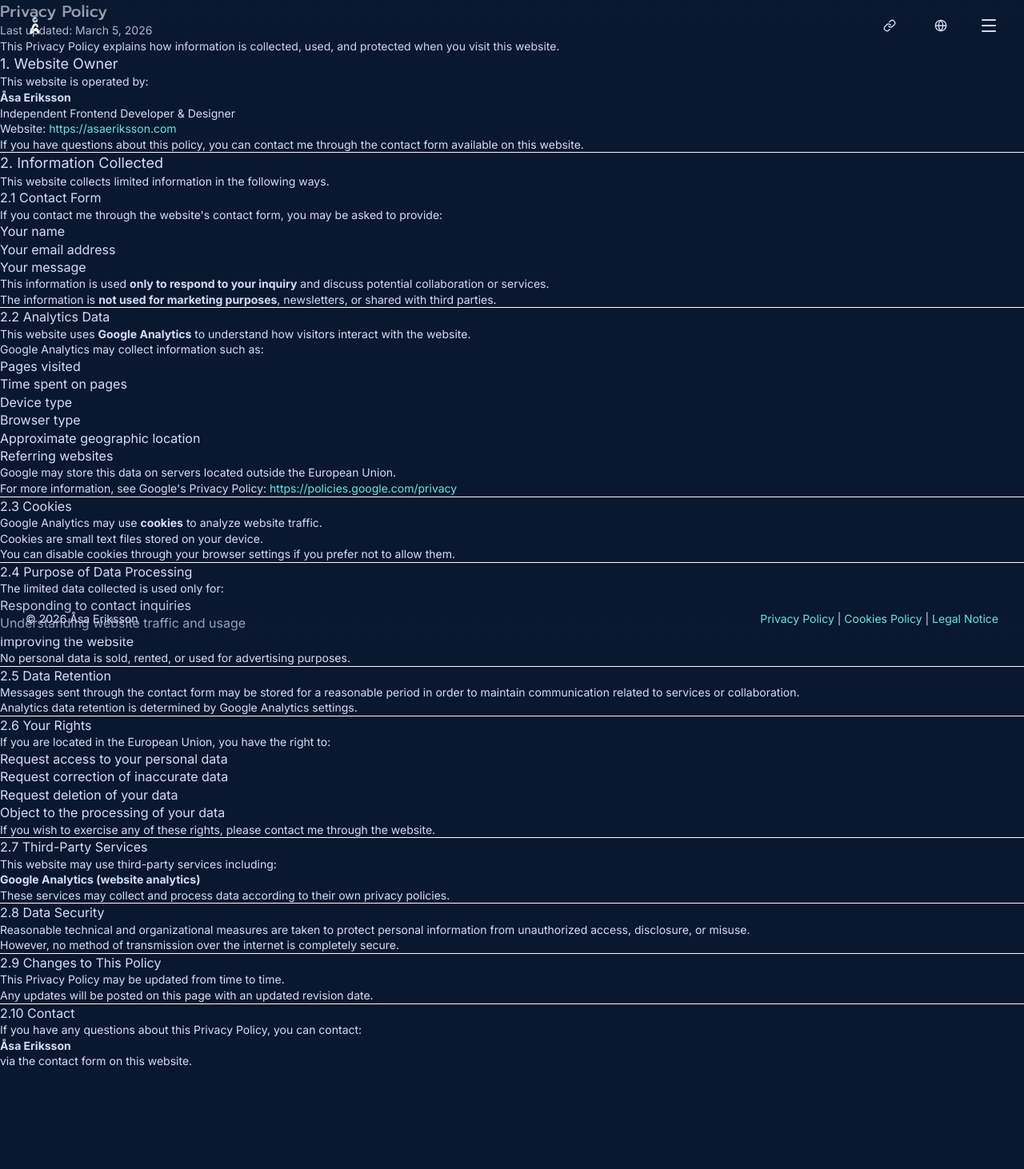
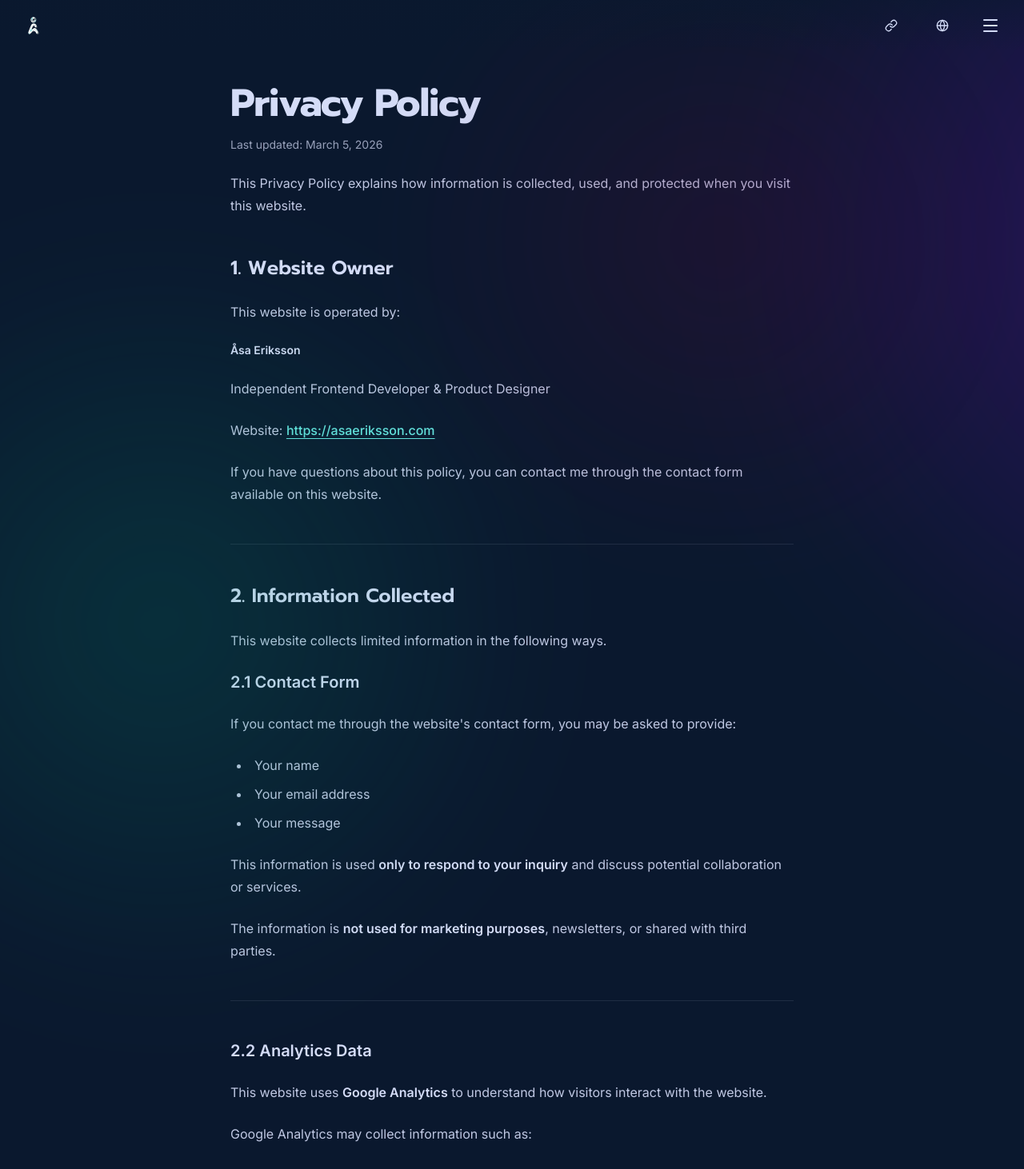
Before and after one commit to Bjornhona/asa-eriksson-portfolio, a Next.js app: page /en/privacy-policy in a window 1280 px wide. Shown: the top 1462 px of the page at 80% size. Before the commit the page ends 1337 px from the top, so only its background shows below. Built offline with nearby package versions, Linux system fonts and the light colour scheme.

Commit message:
privacy policy styling added

```diff
--- a/packages/ui/Logo/Logo.tsx
+++ b/packages/ui/Logo/Logo.tsx
@@ -10,7 +10,7 @@ export interface LogoProps {
 
 const Logo = ({ logoSrc, logoLink = "/", logoDarkModeSrc, logoAlt }: LogoProps) => {
   return (
-    <Link href={logoLink} className="flex">
+    <Link href={logoLink} className="flex ml-[-10px]">
       {/* Logo for dark mode */}
       {logoDarkModeSrc && <Image
         className="hidden dark:block p-2"
--- a/packages/ui/Navigation/Menu/NavbarMenu.tsx
+++ b/packages/ui/Navigation/Menu/NavbarMenu.tsx
@@ -21,7 +21,7 @@ const NavbarMenu = ({
 
   return (
     <>
-      <div className="flex items-center gap-4 text-foreground">
+      <div className="flex items-center gap-4 text-foreground mr-[-10px]">
         {modeSwitch && <ThemeToggle />}
 
         {socialMediaLinks.length > 0 && <SocialMediaLinks socialMediaLinks={socialMediaLinks} />}
--- a/packages/ui/Navigation/Navbar.tsx
+++ b/packages/ui/Navigation/Navbar.tsx
@@ -12,7 +12,7 @@ export interface NavbarProps {
 
 const Navbar = ({ logoSrc, logoDarkModeSrc, logoAlt, logoLink, navMenu }: NavbarProps) => {
   return (
-    <div className="absolute inset-0 flex items-center justify-between w-full h-16 z-50 px-6 text-foreground bg-gradient-to-b from-background/50 to-transparent">
+    <div className="absolute inset-0 flex items-center justify-between w-full h-16 z-50 px-4 sm:px-6 md:px-8 text-foreground bg-gradient-to-b from-background/50 to-transparent">
       <Logo logoSrc={logoSrc} logoDarkModeSrc={logoDarkModeSrc} logoAlt={logoAlt} logoLink={logoLink} />
       <NavbarMenu {...navMenu} />
     </div>
--- /dev/null
+++ b/src/app/[locale]/cookies-policy/page.tsx
@@ -0,0 +1,83 @@
+const CookiesPolicyPage = () => {
+  return (
+    <section>
+  <h1>Cookies Policy</h1>
+  <p><strong>Last updated:</strong> March 5, 2026</p>
+
+  <p>
+    This Cookies Policy explains how cookies are used on this website and how
+    you can control them.
+  </p>
+
+  <h2>1. What Are Cookies</h2>
+  <p>
+    Cookies are small text files stored on your device when you visit a website.
+    They help websites function properly and provide information about how
+    visitors interact with the site.
+  </p>
+
+  <h2>2. How This Website Uses Cookies</h2>
+  <p>
+    This website uses cookies only for basic functionality and website analytics.
+  </p>
+
+  <h3>Analytics Cookies</h3>
+  <p>
+    This website uses Google Analytics to understand how visitors use the
+    website. These cookies collect information such as:
+  </p>
+
+  <ul>
+    <li>Pages visited</li>
+    <li>Time spent on the website</li>
+    <li>Device and browser type</li>
+    <li>Approximate geographic location</li>
+  </ul>
+
+  <p>
+    This data is collected in an aggregated and anonymous form and is used only
+    to improve the website and user experience.
+  </p>
+
+  <h2>3. Third-Party Cookies</h2>
+  <p>
+    Google Analytics may set cookies on your device. These cookies are managed
+    by Google and are subject to Google&apos;s privacy policies.
+  </p>
+
+  <p>
+    You can learn more about how Google uses data here:
+    <br />
+    <a href="https://policies.google.com/privacy" target="_blank" rel="noopener noreferrer">
+      https://policies.google.com/privacy
+    </a>
+  </p>
+
+  <h2>4. Managing Cookies</h2>
+  <p>
+    You can control or disable cookies through your browser settings. Most
+    browsers allow you to refuse cookies or delete cookies that have already
+    been stored.
+  </p>
+
+  <p>
+    Please note that disabling cookies may affect how some websites function.
+  </p>
+
+  <h2>5. Changes to This Cookies Policy</h2>
+  <p>
+    This Cookies Policy may be updated from time to time. Any updates will be
+    posted on this page with a revised date.
+  </p>
+
+  <h2>6. Contact</h2>
+  <p>
+    If you have any questions about this Cookies Policy, you can contact the
+    website owner through the contact form available on this website.
+  </p>
+</section>
+
+  )
+}
+
+export default CookiesPolicyPage;
--- a/src/app/[locale]/layout.tsx
+++ b/src/app/[locale]/layout.tsx
@@ -5,6 +5,7 @@ import { locales } from "@/i18n/config";
 import CursorGlow from "@/components/CursorGlow/CursorGlow";
 import AppNavbar from "@/components/Navigation/AppNavbar";
 import AppFooter from "@/components/Navigation/AppFooter";
+import MistBackground from "@/components/Backgrounds/MistBackground";
 
 type Props = {
   children: React.ReactNode;
@@ -24,10 +25,13 @@ export default async function LocaleLayout({ children, params }: Props) {
 
   return (
     <NextIntlClientProvider locale={locale} messages={messages}>
-      <AppNavbar />
-      {children}
-      <CursorGlow />
-      <AppFooter />
+      <div className="relative min-h-screen">
+        <AppNavbar />
+        <MistBackground />
+        {children}
+        <CursorGlow />
+        <AppFooter />
+      </div>
     </NextIntlClientProvider>
   );
 }
--- a/src/app/[locale]/page.tsx
+++ b/src/app/[locale]/page.tsx
@@ -1,7 +1,6 @@
 "use client";
 import { motion } from "framer-motion";
 import styles from "./page.module.css";
-import MistBackground from "@/components/Backgrounds/MistBackground";
 import TitleHoverGlow from "@/components/TitleHoverGlow/TitleHoverGlow";
 import { useTranslations } from "next-intl";
 import FloatingBlobs from "@/components/FloatingBlobs/FloatingBlobs";
@@ -30,8 +29,7 @@ export default function Home() {
   const title = "Åsa Eriksson";
 
   return (
-    <div className="relative min-h-screen bg-background text-foreground overflow-hidden">
-      <MistBackground />
+    <div className="relative min-h-screen overflow-hidden">
       <FloatingBlobs />
       <div className="absolute inset-0 flex items-center justify-center z-10 px-4 sm:px-6 md:px-8">
         <main className="flex flex-col min-h-screen w-full max-w-lg flex-start justify-center mt-24 mb-24">
--- a/src/app/[locale]/privacy-policy/page.tsx
+++ b/src/app/[locale]/privacy-policy/page.tsx
@@ -1,79 +1,114 @@
 const PrivacyPolicyPage = () => {
   return (
-    <div>
-      <h2>Privacy Policy</h2>
-      <p>Last updated: March 5, 2026</p>
-      <p>
+    <div className="min-h-screen pb-12">
+      <article className="mx-auto max-w-3xl px-4 py-16 sm:px-6 sm:py-20 md:px-8 md:py-24">
+        <header className="mb-12">
+          <h1 className="text-3xl font-bold tracking-tight text-foreground sm:text-4xl">
+            Privacy Policy
+          </h1>
+          <p className="mt-2 text-sm text-foreground/70">
+            Last updated: March 5, 2026
+          </p>
+          <p className="mt-6 text-base leading-7 text-foreground/90">
             This Privacy Policy explains how information is collected, used, and
             protected when you visit this website.
           </p>
+        </header>
 
-      <h3>1. Website Owner</h3>
+        <section className="space-y-6">
+          <h2 className="text-xl font-semibold text-foreground sm:text-2xl">
+            1. Website Owner
+          </h2>
 
-      <p>This website is operated by:</p>
+          <p className="text-base leading-7 text-foreground/90">
+            This website is operated by:
+          </p>
 
-      <p>
-        <strong>Åsa Eriksson</strong>
+          <p className="font-semibold text-foreground">Åsa Eriksson</p>
+          <p className="text-base leading-7 text-foreground/90">
+            Independent Frontend Developer & Product Designer
           </p>
-      <p>Independent Frontend Developer & Designer</p>
-      <p>
+          <p className="text-base leading-7 text-foreground/90">
             Website:{" "}
             <a
               href="https://asaeriksson.com"
               target="_blank"
               rel="noopener noreferrer"
+              className="font-medium text-link underline underline-offset-4 transition-colors hover:text-link-hover"
             >
               https://asaeriksson.com
             </a>
           </p>
 
-      <p>
-        If you have questions about this policy, you can contact me through the
-        contact form available on this website.
+          <p className="text-base leading-7 text-foreground/90">
+            If you have questions about this policy, you can contact me through
+            the contact form available on this website.
+          </p>
+        </section>
+
+        <hr className="my-12 border-foreground/10" />
+
+        <section className="space-y-6">
+          <h2 className="text-xl font-semibold text-foreground sm:text-2xl">
+            2. Information Collected
+          </h2>
+
+          <p className="text-base leading-7 text-foreground/90">
+            This website collects limited information in the following ways.
           </p>
 
-      <hr />
+          <h3 className="text-lg font-semibold text-foreground sm:text-xl">
+            2.1 Contact Form
+          </h3>
 
-      <h3>2. Information Collected</h3>
-
-      <p>This website collects limited information in the following ways.</p>
-
-      <h4>2.1 Contact Form</h4>
-
-      <p>
+          <p className="text-base leading-7 text-foreground/90">
             If you contact me through the website&apos;s contact form, you may be
             asked to provide:
           </p>
 
-      <ul>
+          <ul className="list-inside list-disc space-y-2 pl-2 text-base leading-7 text-foreground/90">
             <li>Your name</li>
             <li>Your email address</li>
             <li>Your message</li>
           </ul>
 
-      <p>
+          <p className="text-base leading-7 text-foreground/90">
             This information is used{" "}
-        <strong>only to respond to your inquiry</strong> and discuss potential
-        collaboration or services.
+            <strong className="font-semibold text-foreground">
+              only to respond to your inquiry
+            </strong>{" "}
+            and discuss potential collaboration or services.
           </p>
 
-      <p>
-        The information is <strong>not used for marketing purposes</strong>,
-        newsletters, or shared with third parties.
+          <p className="text-base leading-7 text-foreground/90">
+            The information is{" "}
+            <strong className="font-semibold text-foreground">
+              not used for marketing purposes
+            </strong>
+            , newsletters, or shared with third parties.
+          </p>
+        </section>
+
+        <hr className="my-12 border-foreground/10" />
+
+        <section className="space-y-6">
+          <h3 className="text-lg font-semibold text-foreground sm:text-xl">
+            2.2 Analytics Data
+          </h3>
+
+          <p className="text-base leading-7 text-foreground/90">
+            This website uses{" "}
+            <strong className="font-semibold text-foreground">
+              Google Analytics
+            </strong>{" "}
+            to understand how visitors interact with the website.
           </p>
 
-      <hr />
-
-      <h4>2.2 Analytics Data</h4>
-
-      <p>
-        This website uses <strong>Google Analytics</strong> to understand how
-        visitors interact with the website.
+          <p className="text-base leading-7 text-foreground/90">
+            Google Analytics may collect information such as:
           </p>
 
-      <p>Google Analytics may collect information such as:</p>
-
-      <ul>
+          <ul className="list-inside list-disc space-y-2 pl-2 text-base leading-7 text-foreground/90">
             <li>Pages visited</li>
             <li>Time spent on pages</li>
             <li>Device type</li>
@@ -82,134 +117,184 @@ const PrivacyPolicyPage = () => {
             <li>Referring websites</li>
           </ul>
 
-      <p>
+          <p className="text-base leading-7 text-foreground/90">
             Google may store this data on servers located outside the European
             Union.
           </p>
 
-      <p>
+          <p className="text-base leading-7 text-foreground/90">
             For more information, see Google&apos;s Privacy Policy:{" "}
             <a
               href="https://policies.google.com/privacy"
               target="_blank"
               rel="noopener noreferrer"
+              className="font-medium text-link underline underline-offset-4 transition-colors hover:text-link-hover"
             >
               https://policies.google.com/privacy
             </a>
           </p>
+        </section>
 
-      <hr />
+        <hr className="my-12 border-foreground/10" />
 
-      <h4>2.3 Cookies</h4>
+        <section className="space-y-6">
+          <h3 className="text-lg font-semibold text-foreground sm:text-xl">
+            2.3 Cookies
+          </h3>
 
-      <p>
-        Google Analytics may use <strong>cookies</strong> to analyze website
-        traffic.
+          <p className="text-base leading-7 text-foreground/90">
+            Google Analytics may use{" "}
+            <strong className="font-semibold text-foreground">cookies</strong> to
+            analyze website traffic.
           </p>
 
-      <p>Cookies are small text files stored on your device.</p>
-
-      <p>
-        You can disable cookies through your browser settings if you prefer not
-        to allow them.
+          <p className="text-base leading-7 text-foreground/90">
+            Cookies are small text files stored on your device.
           </p>
 
-      <hr />
+          <p className="text-base leading-7 text-foreground/90">
+            You can disable cookies through your browser settings if you prefer
+            not to allow them.
+          </p>
+        </section>
 
-      <h4>2.4 Purpose of Data Processing</h4>
+        <hr className="my-12 border-foreground/10" />
 
-      <p>The limited data collected is used only for:</p>
+        <section className="space-y-6">
+          <h3 className="text-lg font-semibold text-foreground sm:text-xl">
+            2.4 Purpose of Data Processing
+          </h3>
 
-      <ul>
+          <p className="text-base leading-7 text-foreground/90">
+            The limited data collected is used only for:
+          </p>
+
+          <ul className="list-inside list-disc space-y-2 pl-2 text-base leading-7 text-foreground/90">
             <li>Responding to contact inquiries</li>
             <li>Understanding website traffic and usage</li>
             <li>Improving the website</li>
           </ul>
 
-      <p>No personal data is sold, rented, or used for advertising purposes.</p>
+          <p className="text-base leading-7 text-foreground/90">
+            No personal data is sold, rented, or used for advertising purposes.
+          </p>
+        </section>
 
-      <hr />
+        <hr className="my-12 border-foreground/10" />
 
-      <h4>2.5 Data Retention</h4>
+        <section className="space-y-6">
+          <h3 className="text-lg font-semibold text-foreground sm:text-xl">
+            2.5 Data Retention
+          </h3>
 
-      <p>
+          <p className="text-base leading-7 text-foreground/90">
             Messages sent through the contact form may be stored for a reasonable
             period in order to maintain communication related to services or
             collaboration.
           </p>
 
-      <p>
+          <p className="text-base leading-7 text-foreground/90">
             Analytics data retention is determined by Google Analytics settings.
           </p>
+        </section>
 
-      <hr />
+        <hr className="my-12 border-foreground/10" />
 
-      <h4>2.6 Your Rights</h4>
+        <section className="space-y-6">
+          <h3 className="text-lg font-semibold text-foreground sm:text-xl">
+            2.6 Your Rights
+          </h3>
 
-      <p>If you are located in the European Union, you have the right to:</p>
+          <p className="text-base leading-7 text-foreground/90">
+            If you are located in the European Union, you have the right to:
+          </p>
 
-      <ul>
+          <ul className="list-inside list-disc space-y-2 pl-2 text-base leading-7 text-foreground/90">
             <li>Request access to your personal data</li>
             <li>Request correction of inaccurate data</li>
             <li>Request deletion of your data</li>
             <li>Object to the processing of your data</li>
           </ul>
 
-      <p>
-        If you wish to exercise any of these rights, please contact me through
-        the website.
+          <p className="text-base leading-7 text-foreground/90">
+            If you wish to exercise any of these rights, please contact me
+            through the website.
+          </p>
+        </section>
+
+        <hr className="my-12 border-foreground/10" />
+
+        <section className="space-y-6">
+          <h3 className="text-lg font-semibold text-foreground sm:text-xl">
+            2.7 Third-Party Services
+          </h3>
+
+          <p className="text-base leading-7 text-foreground/90">
+            This website may use third-party services including:
           </p>
 
-      <hr />
-
-      <h4>2.7 Third-Party Services</h4>
-
-      <p>This website may use third-party services including:</p>
-
-      <p>
-        <strong>Google Analytics (website analytics)</strong>
+          <p className="font-semibold text-foreground">
+            Google Analytics (website analytics)
           </p>
-      <p>
+          <p className="text-base leading-7 text-foreground/90">
             These services may collect and process data according to their own
             privacy policies.
           </p>
+        </section>
 
-      <hr />
+        <hr className="my-12 border-foreground/10" />
 
-      <h4>2.8 Data Security</h4>
+        <section className="space-y-6">
+          <h3 className="text-lg font-semibold text-foreground sm:text-xl">
+            2.8 Data Security
+          </h3>
 
-      <p>
-        Reasonable technical and organizational measures are taken to protect
-        personal information from unauthorized access, disclosure, or misuse.
+          <p className="text-base leading-7 text-foreground/90">
+            Reasonable technical and organizational measures are taken to
+            protect personal information from unauthorized access, disclosure,
+            or misuse.
           </p>
 
-      <p>
+          <p className="text-base leading-7 text-foreground/90">
             However, no method of transmission over the internet is completely
             secure.
           </p>
+        </section>
 
-      <hr />
+        <hr className="my-12 border-foreground/10" />
 
-      <h4>2.9 Changes to This Policy</h4>
+        <section className="space-y-6">
+          <h3 className="text-lg font-semibold text-foreground sm:text-xl">
+            2.9 Changes to This Policy
+          </h3>
 
-      <p>This Privacy Policy may be updated from time to time.</p>
-
-      <p>
-        Any updates will be posted on this page with an updated revision date.
+          <p className="text-base leading-7 text-foreground/90">
+            This Privacy Policy may be updated from time to time.
           </p>
 
-      <hr />
+          <p className="text-base leading-7 text-foreground/90">
+            Any updates will be posted on this page with an updated revision
+            date.
+          </p>
+        </section>
 
-      <h4>2.10 Contact</h4>
+        <hr className="my-12 border-foreground/10" />
 
-      <p>
+        <section className="space-y-6">
+          <h3 className="text-lg font-semibold text-foreground sm:text-xl">
+            2.10 Contact
+          </h3>
+
+          <p className="text-base leading-7 text-foreground/90">
             If you have any questions about this Privacy Policy, you can contact:
           </p>
 
-      <p>
-        <strong>Åsa Eriksson</strong>
+          <p className="font-semibold text-foreground">Åsa Eriksson</p>
+          <p className="text-base leading-7 text-foreground/90">
+            via the contact form on this website or by email to <a href="mailto:info@asaeriksson.com">info@asaeriksson.com</a>.
           </p>
-      <p>via the contact form on this website.</p>
+        </section>
+      </article>
     </div>
   );
 };
--- a/src/components/GlassCard/GlassCard.tsx
+++ b/src/components/GlassCard/GlassCard.tsx
@@ -69,7 +69,6 @@ export default function GlassCard({
               ease: "linear"
             }}
           />
-
           {children}
         </div>
 
--- a/src/components/Navigation/AppFooter.tsx
+++ b/src/components/Navigation/AppFooter.tsx
@@ -1,12 +1,16 @@
 import { useTranslations } from "next-intl";
+import Logo from "../../../packages/ui/Logo/Logo";
 
 const AppFooter = () => {
   const t = useTranslations();
 
   return (
-    <footer className="absolute bottom-0 left-0 right-0 flex flex-col md:flex-row gap-4 justify-between z-40 px-8 py-4 text-foreground bg-gradient-to-t from-background/50 to-transparent">
-      <p>© 2026 Åsa Eriksson</p>
-      <p>
+    <footer className="absolute bottom-0 left-0 right-0 flex flex-col md:flex-row gap-4 justify-between z-40 py-4 px-4 sm:px-6 md:px-8 text-foreground bg-gradient-to-t from-background/50 to-transparent">
+      <div className="flex items-end gap-1">
+        <Logo logoSrc="/logo-dark.svg" logoDarkModeSrc="/logo-light.svg" />
+        <p className="pb-1">© 2026 Åsa Eriksson</p>
+      </div>
+      <p className="flex items-end gap-1 pb-1">
         <a href="/privacy-policy">
           {t("footer.privacyPolicy")}
         </a> | <a href="/cookies-policy">
```
Lines whose indentation alone changed are shown as unchanged.
